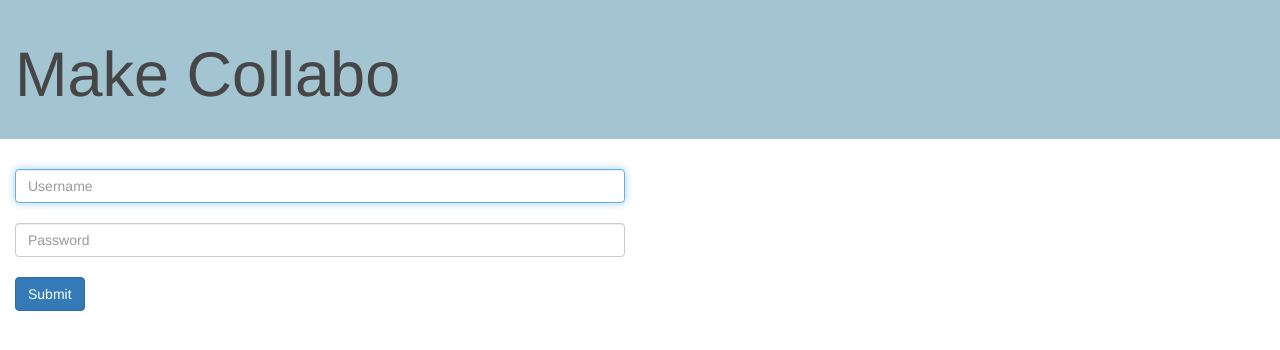
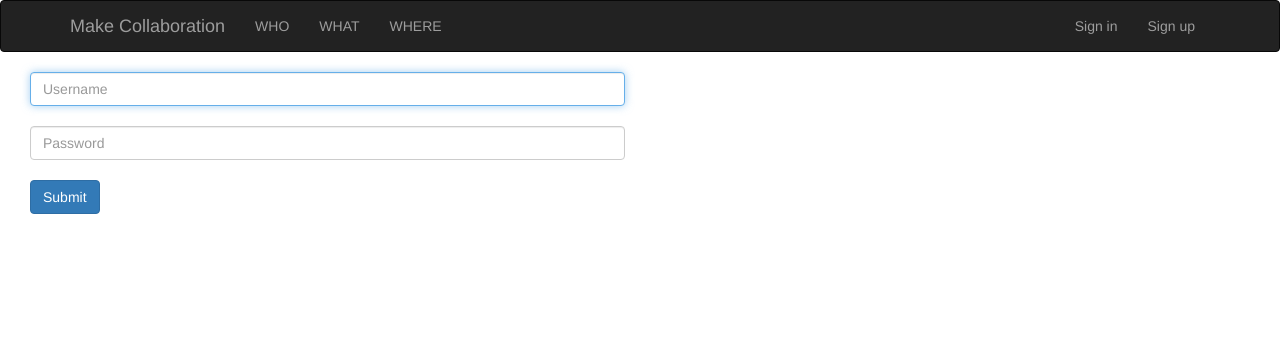
Before and after one commit to Jack-Shin/makeCollabo, a Django app: page /accounts/login/ in a window 1280 px wide. Shown: the top 350 px of the page. Run offline with Django 3.2, Linux system fonts and the light colour scheme; some libraries are stand-ins or nearby versions.

Commit message:
done base.html / base.css

```diff
--- a/MakeCollabo/makeCollabo/static/css/base.css
+++ b/MakeCollabo/makeCollabo/static/css/base.css
@@ -5,7 +5,17 @@
 	padding-bottom:20px;
 }
 
+.sign-margin {
+	margin-top: 12%;
+}
 
+.login-btn {
+	text-align: center;
+}
+
+.left-lbtn {
+	float: left;
+}
 
 .jumbotron h2 {
 	font-size: 20px;
@@ -15,5 +25,18 @@
 
 
 .glyphicon {
-	font-size: 50px;
+	font-size: 40px;
 }
+
+
+@media screen and (max-width: 620px) {
+	.main-text {
+		padding-top: 2%;
+	}
+}
+
+@media screen and (max-width: 480px) {
+  .main-text {
+		padding-top: 2%;
+	}
+}
--- a/MakeCollabo/makeCollabo/templates/base.html
+++ b/MakeCollabo/makeCollabo/templates/base.html
@@ -13,31 +13,37 @@
   </head>
   <body>
 
-    <div class="jumbotron jb">
+    <!--inverse-->
+    <!-- Navbar -->
+    <nav class="navbar navbar-inverse">
+      <div class="container">
+        <div class="navbar-header">
+          <button type="button" class="navbar-toggle" data-toggle="collapse" data-target="#myNavbar">
+            <span class="icon-bar"></span>
+            <span class="icon-bar"></span>
+            <span class="icon-bar"></span>
+          </button>
+          <a class="navbar-brand" href="#">Make Collaboration</a>
+        </div>
+        <div class="collapse navbar-collapse" id="myNavbar">
+          <ul class="nav navbar-nav">
+            <li><a href="#">WHO</a></li>
+            <li><a href="#">WHAT</a></li>
+            <li><a href="#">WHERE</a></li>
+          </ul>
 
-
-
-      <div class="container-fluid">
-        <div class="row">
-            <div class="col-xs-11">
-                <h1>Make Collabo</h1>
-            </div>
-            <div class="col-xs-1">
-              <!--{%if user.is_authenticated %}-->
-              <a href="#"><h2><span class="glyphicon glyphicon-user"></span><br>login </h2></a>
-              <!--{% endif %}-->
-            </div>
+          <ul class="nav navbar-nav navbar-right">
+            <li><a href="{% url 'login' %}">Sign in</a></li>
+            <li><a href="#">Sign up</a></li>
+          </ul>
         </div>
       </div>
+    </nav>
 
+    <div class="container-fluid">
+      {% block content %}
+      {% endblock %}
     </div>
-
-      <div class="container-fluid">
-        <div class="row">
-          {% block content %}
-          {% endblock %}
-        </div>
-      </div>
 
     <!-- Optional JavaScript -->
     <!-- jQuery first, then Popper.js, then Bootstrap JS -->
```
